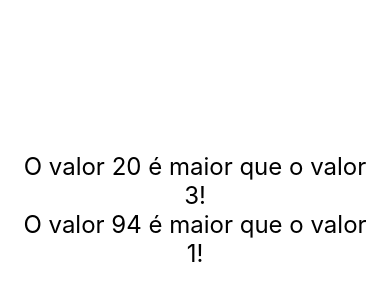
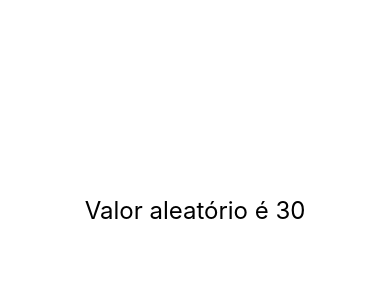
Before and after one commit to RaizerVarela/react-native, a React Native app: screen / in a window 390 px wide. Shown: the part 212-512 px from the top of the page. Built offline with nearby package versions, Linux system fonts and the light colour scheme.

Commit message:
Exercício com passagem de parametro através decomponetes

```diff
--- a/src/App.js
+++ b/src/App.js
@@ -1,15 +1,17 @@
 import React from 'react';
 import {View, StyleSheet} from 'react-native';
 
-import MinMax from './components/MinMax';
+import Aleatorio from './components/Aleatorio';
+//import MinMax from './components/MinMax';
 //import CompPadrao, {Comp1, Comp2} from './components/Multi'
-//;import Primeiro from './components/Primeiro';
+//import Primeiro from './components/Primeiro';
 
 export default () => (
   <View style={style.App}>
-    <MinMax min={3} max={20}/>
+    <Aleatorio min={10} max={60}/>
+    {/*<MinMax min={3} max={20}/>
     <MinMax min={1} max={94}/>
-    {/*<CompPadrao/>
+    <CompPadrao/>
     <Comp1/>
     <Comp2/>
     <Primeiro />*/}
--- /dev/null
+++ b/src/components/Aleatorio.js
@@ -0,0 +1,13 @@
+import React from 'react'
+import {Text} from 'react-native'
+import Estilo from './estilo'
+
+export default ({min, max}) => {
+  const delta = max - min + 1
+  const aleatorio = parseInt(Math.random() * delta) + min
+  return (
+    <Text style={Estilo.fontG}>
+      Valor aleatório é {aleatorio}
+    </Text>
+  )
+}
```
